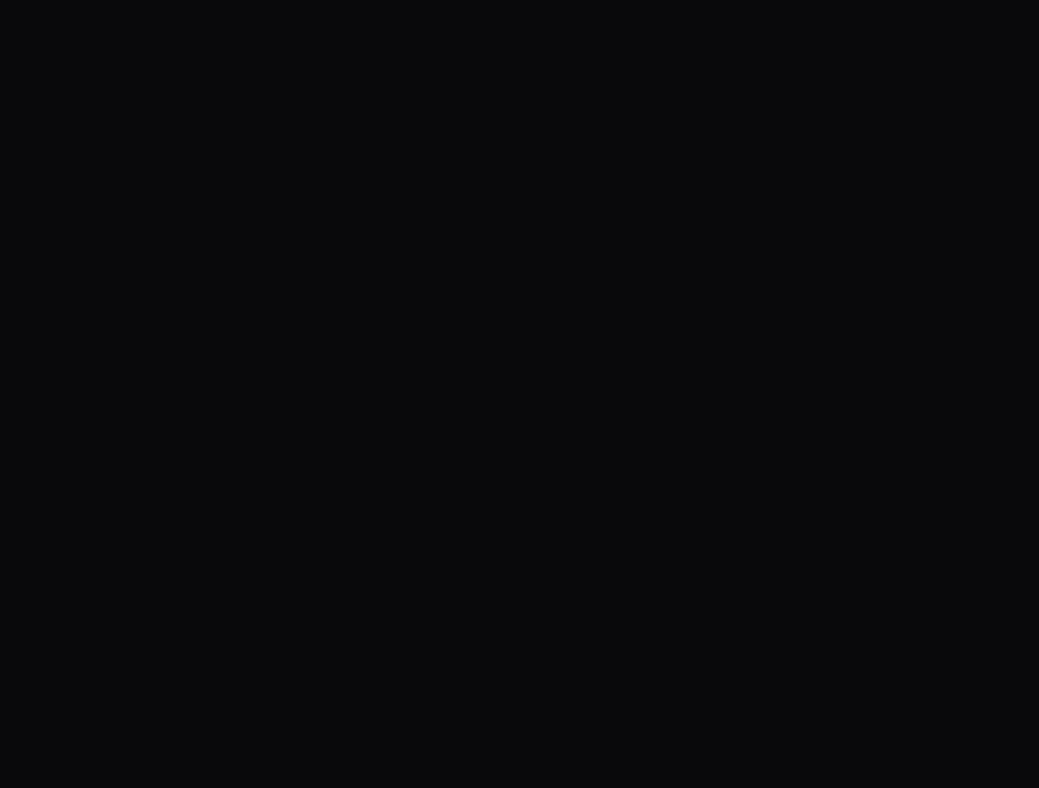
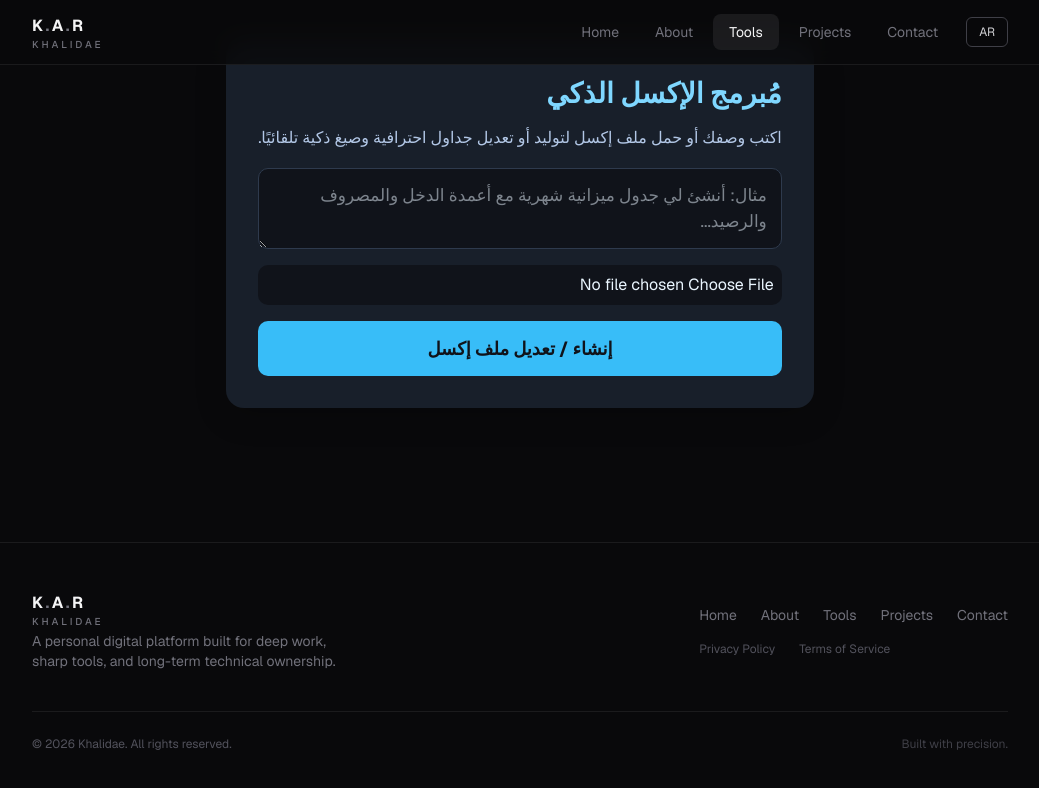
Before and after one commit to kldahmed/khalidae, a Next.js app: page /tools/excel-programmer in a window 1280 px wide. Before the commit this address had no page. Shown: the top 788 px of the page, without its empty margins (120-1159 px from the left). Built offline with nearby package versions, Linux system fonts and the light colour scheme.

Commit message:
fix and add extra tools

```diff
--- /dev/null
+++ b/src/app/api/tools/excel-programmer/route.ts
@@ -0,0 +1,52 @@
+import { NextRequest } from "next/server";
+import { NextResponse } from "next/server";
+import * as XLSX from "xlsx";
+
+export const runtime = "edge";
+
+export async function POST(req: NextRequest) {
+  const formData = await req.formData();
+  const prompt = formData.get("prompt")?.toString() || "";
+  const file = formData.get("file") as File | null;
+
+  let workbook: XLSX.WorkBook;
+  let explanation = "";
+
+  if (file) {
+    // تعديل ملف موجود
+    const arrayBuffer = await file.arrayBuffer();
+    const data = new Uint8Array(arrayBuffer);
+    workbook = XLSX.read(data, { type: "array" });
+    // مثال: إضافة ورقة جديدة بناءً على الوصف
+    const sheetName = "Sheet جديد";
+    const sheetData = [["تمت إضافة ورقة بناءً على وصفك:", prompt]];
+    XLSX.utils.book_append_sheet(workbook, XLSX.utils.aoa_to_sheet(sheetData), sheetName);
+    explanation = `تم تعديل الملف وإضافة ورقة جديدة بناءً على وصفك.`;
+  } else {
+    // إنشاء ملف جديد
+    const sheetName = "Sheet1";
+    let sheetData: any[][] = [];
+    // مثال ذكي مبسط: تحليل الوصف
+    if (/ميزانية|budget/i.test(prompt)) {
+      sheetData = [["البند", "الدخل", "المصروف", "الرصيد"], ["راتب", 0, 0, 0]];
+      explanation = "تم إنشاء نموذج ميزانية شهرية مع أعمدة الدخل والمصروف والرصيد.";
+    } else if (/فاتورة|invoice/i.test(prompt)) {
+      sheetData = [["الصنف", "الكمية", "السعر", "الإجمالي"], ["", "", "", "=B2*C2"]];
+      explanation = "تم إنشاء نموذج فاتورة مع صيغ تلقائية لحساب الإجمالي.";
+    } else {
+      sheetData = [["بيانات"], [prompt]];
+      explanation = "تم إنشاء ملف إكسل جديد بناءً على وصفك.";
+    }
+    workbook = XLSX.utils.book_new();
+    XLSX.utils.book_append_sheet(workbook, XLSX.utils.aoa_to_sheet(sheetData), sheetName);
+  }
+
+  // تصدير الملف النهائي
+  const wbout = XLSX.write(workbook, { type: "array", bookType: "xlsx" });
+  const buffer = Buffer.from(wbout);
+  const headers = new Headers();
+  headers.set("Content-Type", "application/vnd.openxmlformats-officedocument.spreadsheetml.sheet");
+  headers.set("Content-Disposition", "attachment; filename=excel-result.xlsx");
+  headers.set("x-excel-explanation", encodeURIComponent(explanation));
+  return new NextResponse(buffer, { status: 200, headers });
+}
--- a/src/app/manager/page.tsx
+++ b/src/app/manager/page.tsx
@@ -101,14 +101,15 @@ export default function ManagerPage() {
   }
 
   // تحميل الصحة
-  async function loadHealth() {
+  async function loadHealth(overrideSecret?: string) {
     setHealthLoading(true);
     setHealthError("");
     setHealthData(null);
+    const authSecret = overrideSecret ?? DEFAULT_SECRET;
     try {
       const res = await fetch("/api/site-manager/health", {
         method: "GET",
-        headers: { "x-site-manager-secret": DEFAULT_SECRET },
+        headers: { "x-site-manager-secret": authSecret },
       });
       const data = await res.json();
       if (typeof data.ok === "boolean" && data.timestamp && data.message) {
--- /dev/null
+++ b/src/app/tools/excel-programmer/page.tsx
@@ -0,0 +1,5 @@
+import ExcelProgrammerTool from "@/features/tools/ExcelProgrammerTool";
+
+export default function ExcelProgrammerPage() {
+  return <ExcelProgrammerTool />;
+}
--- a/src/app/tools/page.tsx
+++ b/src/app/tools/page.tsx
@@ -2,6 +2,7 @@ import type { Metadata } from "next";
 import { Section, Container, SectionHeader } from "@/components/ui/Layout";
 import { ToolCard } from "@/features/tools/ToolCard";
 import { tools, toolCategories } from "@/lib/tools-data";
+import Link from "next/link";
 
 export const metadata: Metadata = {
   title: "Tools",
@@ -54,6 +55,15 @@ export default function ToolsPage() {
               the quality bar — not on a schedule. Check back for new additions.
             </p>
           </div>
+
+          <div style={{ background: "#181f2a", color: "#7fd7ff", borderRadius: 12, padding: 18, margin: 8, fontWeight: 700, fontSize: 18, textAlign: "center", boxShadow: "0 2px 8px #0002", cursor: "pointer" }}>
+            <Link href="/tools/excel-programmer">
+              مُبرمج الإكسل الذكي
+              <div style={{ fontSize: 14, color: "#b2c7e6", marginTop: 6 }}>
+                إنشاء وتعديل ملفات Excel تلقائيًا
+              </div>
+            </Link>
+          </div>
         </Container>
       </Section>
     </main>
--- /dev/null
+++ b/src/features/tools/ExcelProgrammerTool.tsx
@@ -0,0 +1,69 @@
+"use client";
+import React, { useState } from "react";
+
+export default function ExcelProgrammerTool() {
+  const [prompt, setPrompt] = useState("");
+  const [file, setFile] = useState<File | null>(null);
+  const [loading, setLoading] = useState(false);
+  const [resultUrl, setResultUrl] = useState<string>("");
+  const [explanation, setExplanation] = useState("");
+  const [error, setError] = useState("");
+
+  async function handleSubmit(e: React.FormEvent) {
+    e.preventDefault();
+    setLoading(true);
+    setError("");
+    setResultUrl("");
+    setExplanation("");
+    try {
+      const formData = new FormData();
+      formData.append("prompt", prompt);
+      if (file) formData.append("file", file);
+      const res = await fetch("/api/tools/excel-programmer", {
+        method: "POST",
+        body: formData,
+      });
+      if (!res.ok) throw new Error("فشل الاتصال بالخادم");
+      const blob = await res.blob();
+      const explanationHeader = res.headers.get("x-excel-explanation") || "";
+      setExplanation(decodeURIComponent(explanationHeader));
+      setResultUrl(URL.createObjectURL(blob));
+    } catch (err: any) {
+      setError(err.message || "حدث خطأ غير متوقع");
+    }
+    setLoading(false);
+  }
+
+  return (
+    <div style={{ direction: "rtl", maxWidth: 600, margin: "40px auto", background: "#181f2a", borderRadius: 18, boxShadow: "0 8px 32px #0003", padding: 32 }}>
+      <h2 style={{ color: "#7fd7ff", fontWeight: 700, fontSize: 28, marginBottom: 12 }}>مُبرمج الإكسل الذكي</h2>
+      <p style={{ color: "#b2c7e6", marginBottom: 18 }}>اكتب وصفك أو حمل ملف إكسل لتوليد أو تعديل جداول احترافية وصيغ ذكية تلقائيًا.</p>
+      <form onSubmit={handleSubmit} style={{ display: "flex", flexDirection: "column", gap: 16 }}>
+        <textarea
+          style={{ borderRadius: 10, border: "1.5px solid #2e3a4d", background: "#10131a", color: "#eaf6ff", fontSize: 17, padding: 14, minHeight: 80 }}
+          placeholder="مثال: أنشئ لي جدول ميزانية شهرية مع أعمدة الدخل والمصروف والرصيد..."
+          value={prompt}
+          onChange={e => setPrompt(e.target.value)}
+          required={!file}
+          dir="rtl"
+        />
+        <input
+          type="file"
+          accept=".xlsx,.xls"
+          onChange={e => setFile(e.target.files?.[0] || null)}
+          style={{ background: "#10131a", color: "#eaf6ff", borderRadius: 10, padding: 8 }}
+        />
+        <button type="submit" disabled={loading || (!prompt && !file)} style={{ background: "#38bdf8", color: "#10131a", fontWeight: 700, border: "none", borderRadius: 10, padding: 14, fontSize: 18, cursor: loading ? "not-allowed" : "pointer" }}>
+          {loading ? "جارٍ التنفيذ..." : "إنشاء / تعديل ملف إكسل"}
+        </button>
+      </form>
+      {error && <div style={{ color: "#f87171", marginTop: 16 }}>{error}</div>}
+      {explanation && <div style={{ color: "#aef7ff", marginTop: 18, background: "#10131a", borderRadius: 10, padding: 14, fontSize: 15 }}>{explanation}</div>}
+      {resultUrl && (
+        <a href={resultUrl} download="excel-result.xlsx" style={{ display: "block", marginTop: 22, background: "#22d3ee", color: "#10131a", fontWeight: 700, borderRadius: 10, padding: 14, textAlign: "center", textDecoration: "none" }}>
+          تحميل ملف الإكسل النهائي
+        </a>
+      )}
+    </div>
+  );
+}
```
